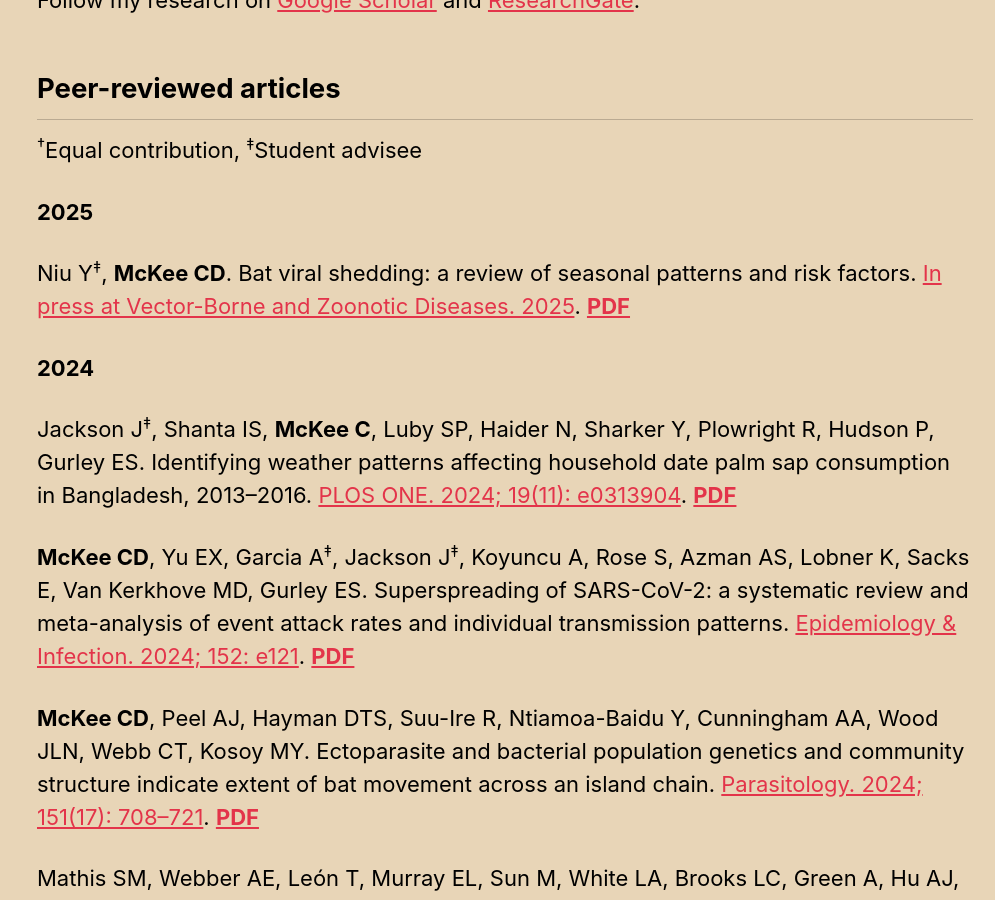
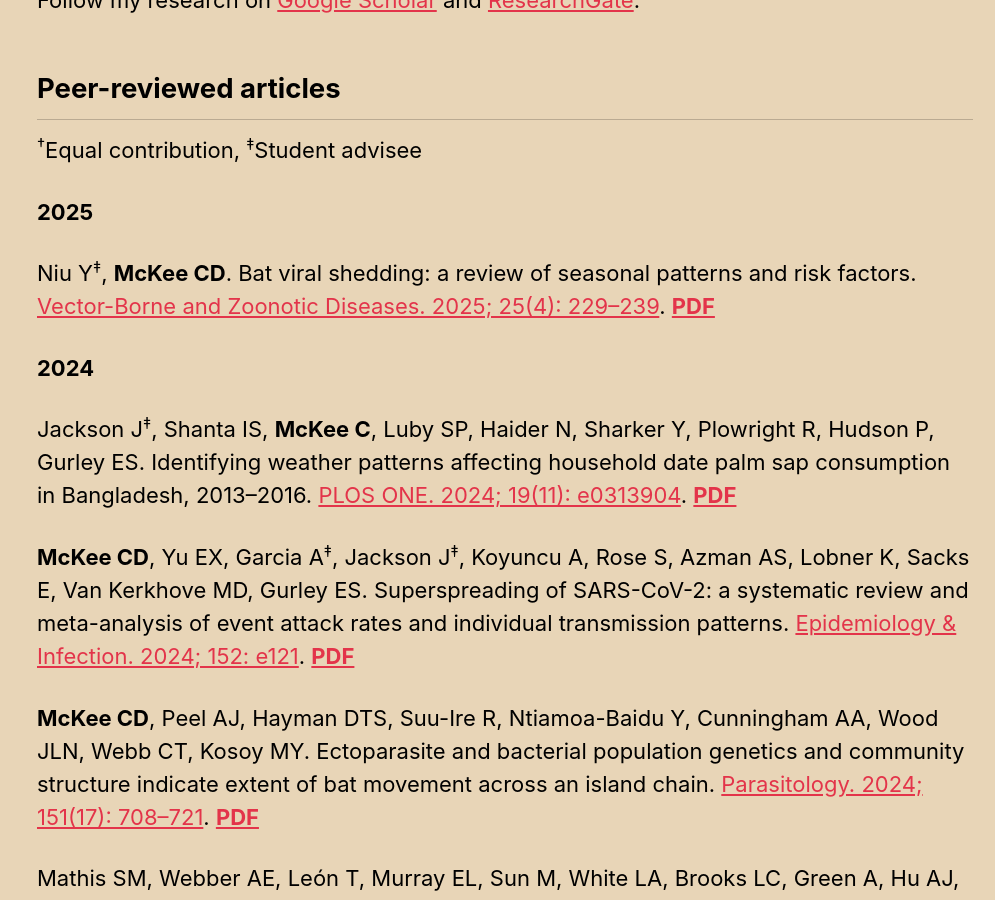
Before and after one commit to clifmckee/clifmckee.github.io, a Jekyll site: the page built from _pages/publications.md, in a window 1280 px wide and 900 px high, scrolled down 348 px. Shown: the whole window, without its empty margins (285-1280 px from the left). Built offline with Jekyll 4.4.1, drawn with Linux system fonts in a browser that asks for light colours; cached includes are drawn as plain includes.

Commit message:
Update CV and pubs 2025-04-15

```diff
--- a/_pages/publications.md
+++ b/_pages/publications.md
@@ -16,7 +16,7 @@ Follow my research on [Google Scholar](https://scholar.google.com/citations?user
 
 **2025**
 
-Niu Y<sup>‡</sup>, **McKee CD**. Bat viral shedding: a review of seasonal patterns and risk factors. [In press at Vector-Borne and Zoonotic Diseases. 2025](https://doi.org/10.1089/vbz.2024.0091). [**PDF**](http://clifmckee.github.io/files/2025_Niu_VBZD.pdf)
+Niu Y<sup>‡</sup>, **McKee CD**. Bat viral shedding: a review of seasonal patterns and risk factors. [Vector-Borne and Zoonotic Diseases. 2025; 25(4): 229--239](https://doi.org/10.1089/vbz.2024.0091). [**PDF**](http://clifmckee.github.io/files/2025_Niu_VBZD.pdf)
 
 **2024**
 
```
Also changed, not shown: 2 other files.
